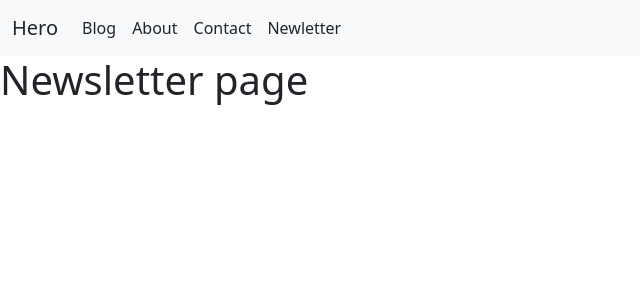
After one commit to IAmHeroForFun/heros-blog, a Django app: page /newletter/ in a window 1280 px wide. The commit adds this page. Shown: the top 300 px of the page, without its empty margins (0-640 px from the left). Run offline with Django 4.2, Linux system fonts and the light colour scheme.

Commit message:
added newsletter

```diff
--- a/home/urls.py
+++ b/home/urls.py
@@ -5,4 +5,5 @@ urlpatterns = [
     path('', views.home, name='home'),
     path('contact/', views.contact, name='contact'),
     path('about/', views.about, name='about'),
+    path('newletter/', views.newsletter, name='newletter'),
 ]
--- a/home/views.py
+++ b/home/views.py
@@ -12,3 +12,6 @@ def contact(request):
 
 def about(request):
     return render(request, 'home/about.html')
+
+def newsletter(request):
+    return render(request, 'home/newsletter.html')
--- /dev/null
+++ b/templates/home/newsletter.html
@@ -0,0 +1,10 @@
+{% extends "base.html" %}
+
+{% block title %}
+Newletter
+{% endblock title %}
+
+
+{% block content %}
+<h1>Newsletter page</h1>
+{% endblock content %}
--- a/templates/navbar.html
+++ b/templates/navbar.html
@@ -15,6 +15,9 @@
         <li class="nav-item">
           <a class="nav-link text-dark" href="{% url 'contact' %}">Contact</a>
         </li>
+        <li class="nav-item">
+          <a class="nav-link text-dark" href="{% url 'newletter' %}">Newletter</a>
+        </li>
       </ul>
     </div>
   </div>
```
